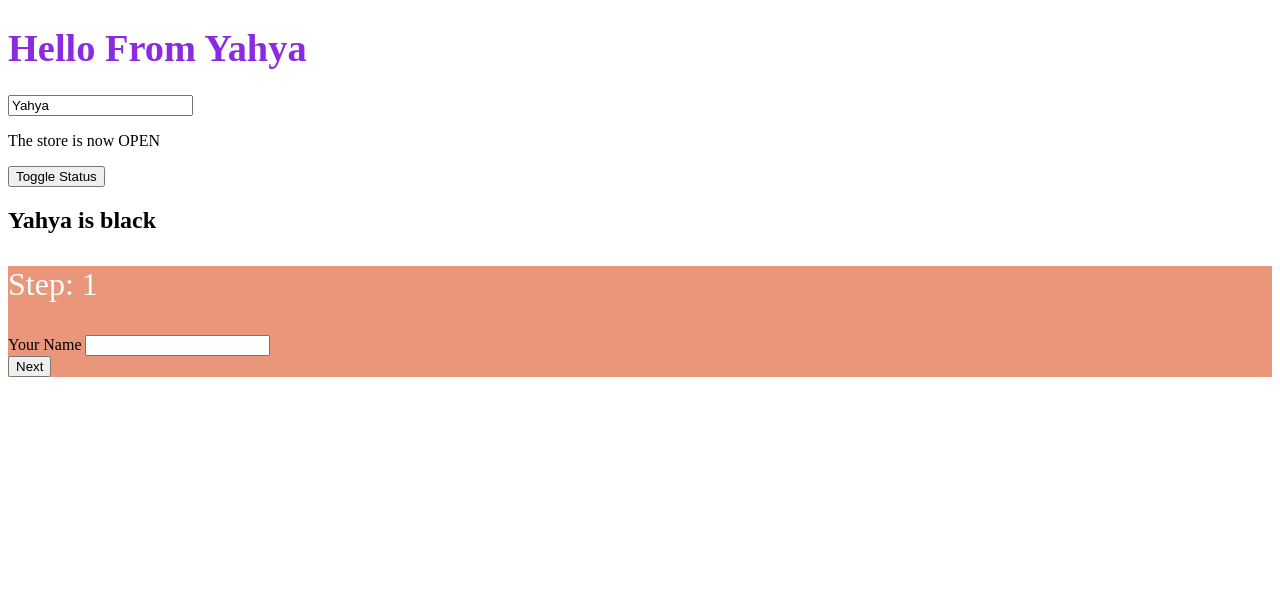
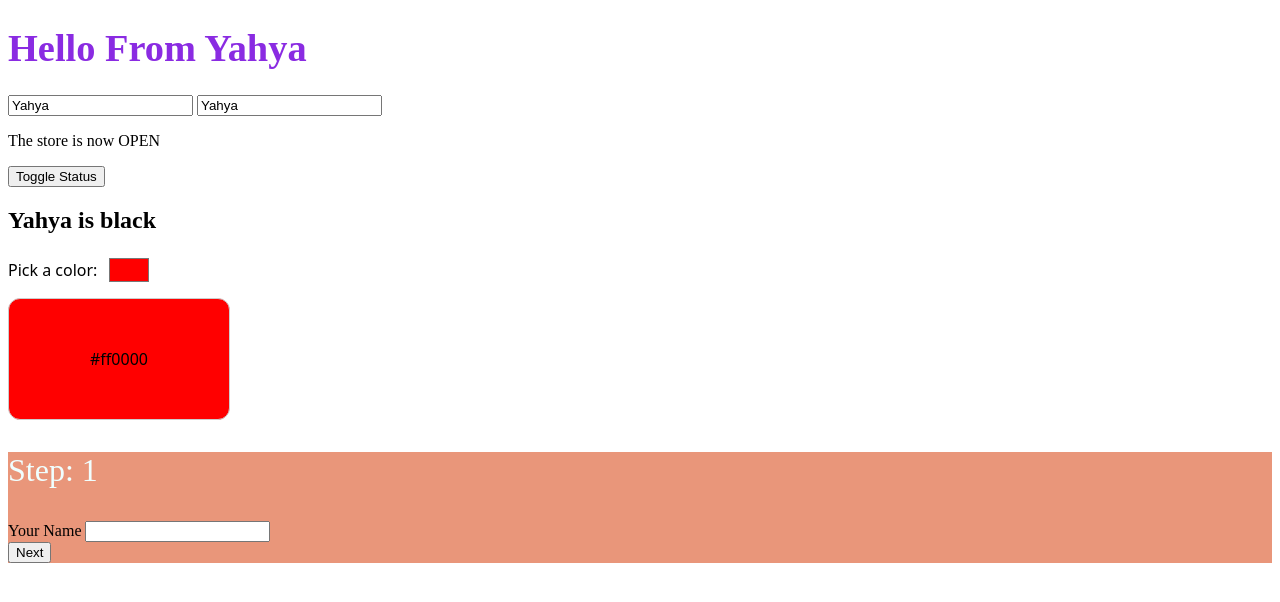
Before and after one commit to YahyaNashar22/svelte-tutorial, a SvelteKit app: page / in a window 1280 px wide. Shown: the top 602 px of the page. Built offline with nearby package versions, Linux system fonts and the light colour scheme.

Commit message:
routing structure and layout

```diff
--- a/src/routes/+page.svelte
+++ b/src/routes/+page.svelte
@@ -1,6 +1,7 @@
 <script lang="ts">
 	import Header from './Header.svelte';
 	import Form from './form.svelte';
+	import ColorPicker from './colorPicker.svelte';
 
 	let name = $state('Yahya');
 
@@ -10,7 +11,7 @@
 
 	let full_name = $derived(name + ' ' + 'is black');
 
-	function toggle() {
+	function onclick() {
 		status = status === 'OPEN' ? 'CLOSED' : 'OPEN';
 	}
 </script>
@@ -21,8 +22,10 @@
 
 <p>The store is now {status}</p>
 
-<button onclick={toggle}>Toggle Status</button>
+<button {onclick}>Toggle Status</button>
 
 <h2>{full_name}</h2>
 
+<ColorPicker />
+
 <Form />
--- a/src/routes/Header.svelte
+++ b/src/routes/Header.svelte
@@ -3,6 +3,8 @@
 </script>
 
 <h1 style="color: {color}">Hello From {name}</h1>
+
+<input bind:value={name} />
 
 {#if fake_name}
 	<p>{fake_name}</p>
--- /dev/null
+++ b/src/routes/colorPicker.svelte
@@ -0,0 +1,40 @@
+<script>
+	let color = $state('#ff0000');
+</script>
+
+<label>
+	Pick a color:
+	<input type="color" bind:value={color} />
+</label>
+
+<div class="box" style="background-color: {color};">
+	{color}
+</div>
+
+<style>
+	.box {
+		width: 220px;
+		height: 120px;
+		border-radius: 12px;
+		border: 1px solid #ccc;
+		display: grid;
+		place-items: center;
+		margin-top: 12px;
+		font-family: system-ui, sans-serif;
+	}
+
+	label {
+		font-family: system-ui, sans-serif;
+		display: inline-flex;
+		gap: 10px;
+		align-items: center;
+	}
+
+	input[type='color'] {
+		width: 44px;
+		height: 32px;
+		padding: 0;
+		border: none;
+		background: none;
+	}
+</style>
```
Also changed, not shown: src/routes/ghannoum/+layout.svelte (added, +12 -0 lines), src/routes/ghannoum/+page.svelte (added, +10 -0 lines).
